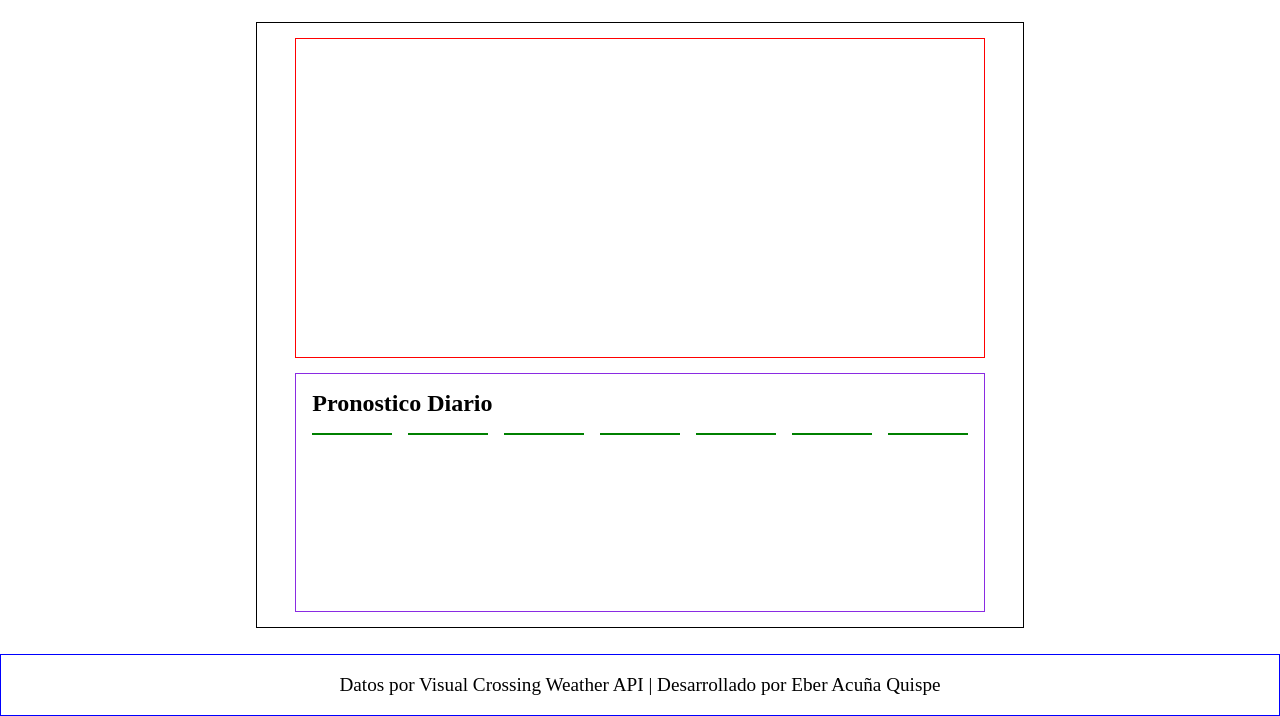
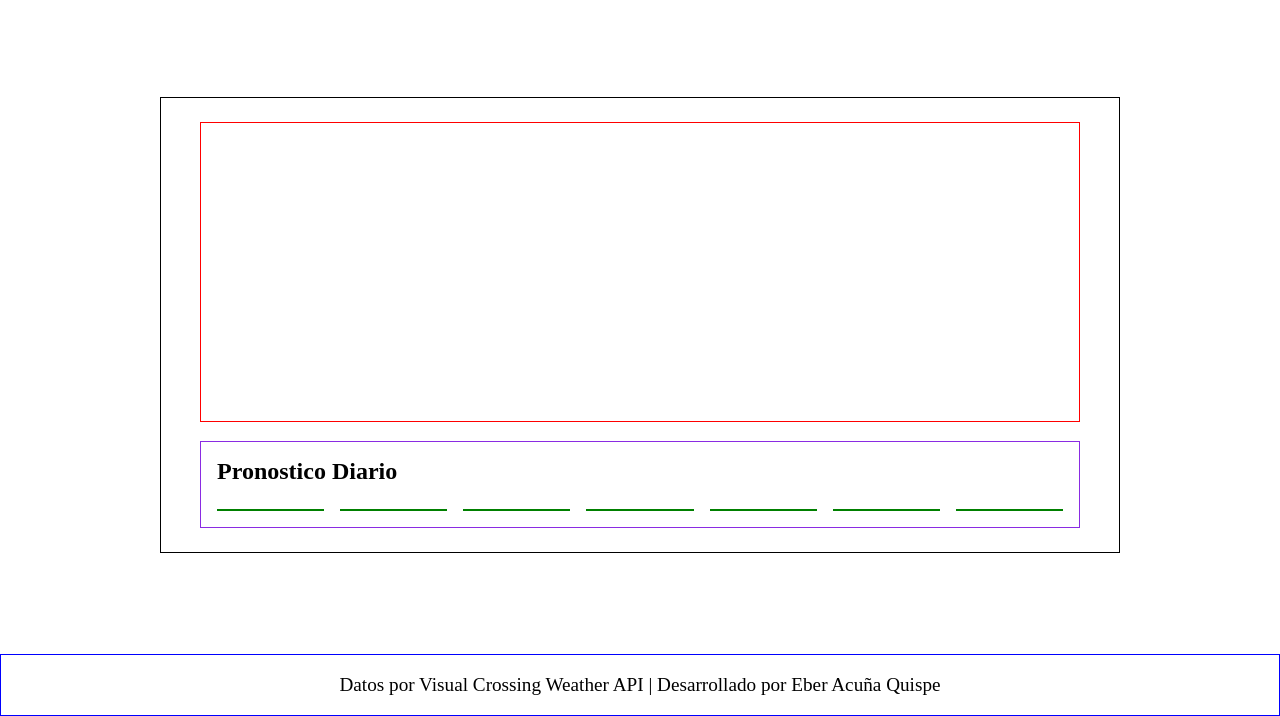
Before and after one commit to eber-dev/Weather-App, a website built with webpack: page src/template.html in a window 1280 px wide. Shown: the part 84-800 px from the top of the page. Built offline with nearby package versions, Linux system fonts and the light colour scheme; files whose address does not match are found by name.

Commit message:
Se arreglo al escala de los contendores principales para que encajen a la pantalla

```diff
--- a/src/styles.css
+++ b/src/styles.css
@@ -7,6 +7,7 @@ body {
     flex-direction: column;
     height: 100vh;
     margin: 0;
+    overflow: hidden;
 }
 
 .encabezado {
@@ -15,6 +16,7 @@ body {
     align-items: center;
     border: 1px solid black;
     height: 5rem;
+    margin-bottom: auto;
 }
 
 .containertitulo {
@@ -44,22 +46,20 @@ body {
     display: flex;
     flex-direction: column;
     border: 1px solid black;
-    flex: 1;
-    margin-inline: 20%;
-    margin-top: 2%;
-    margin-bottom: 2%;
+    align-items: center;
+    width: 60rem;
+    align-self: center;
 }
 
 .parte1 {
     display: flex;
     flex-direction: column;
     border: 1px solid red;
-    flex: 1.2;
-    margin-inline: 5%;
-    margin-top: 2%;
-    margin-bottom: 2%;
-    padding-top: 1rem;
-    padding-bottom: 1.1rem;
+    margin-top: 1.5rem;
+    margin-bottom: 1.2rem;
+    padding-top: 0.5rem;
+    padding-bottom: 0.6rem;
+    width: 55rem;
 }
 
 .titular {
@@ -114,16 +114,15 @@ body {
     display: flex;
     flex-direction: column;
     border: 1px solid blueviolet;
-    flex: 1;
-    margin-inline: 5%;
-    margin-bottom: 2%;
+    margin-bottom: 1.5rem;
+    width: 55rem;
 }
 
 .titular2 {
     display: flex;
     margin-left: 1rem;
     margin-top: 1rem;
-    margin-bottom: 1rem;
+    margin-bottom: 1.5rem;
 }
 
 .dias {
@@ -143,8 +142,8 @@ body {
 }
 
 .dia > h2 {
-    margin-top: 1rem;
-    margin-bottom: 1rem;
+    margin-top: 0.5rem;
+    margin-bottom: 0.5rem;
     font-size: 1.8rem;
 }
 
@@ -155,8 +154,8 @@ body {
 .dia > p {
     text-align: center;
     font-size: 1.2rem;
-    margin-top: 1rem;
-    margin-bottom: 1rem;
+    margin-top: 0.5rem;
+    margin-bottom: 0.5rem;
 }
 
 .pie {
```
